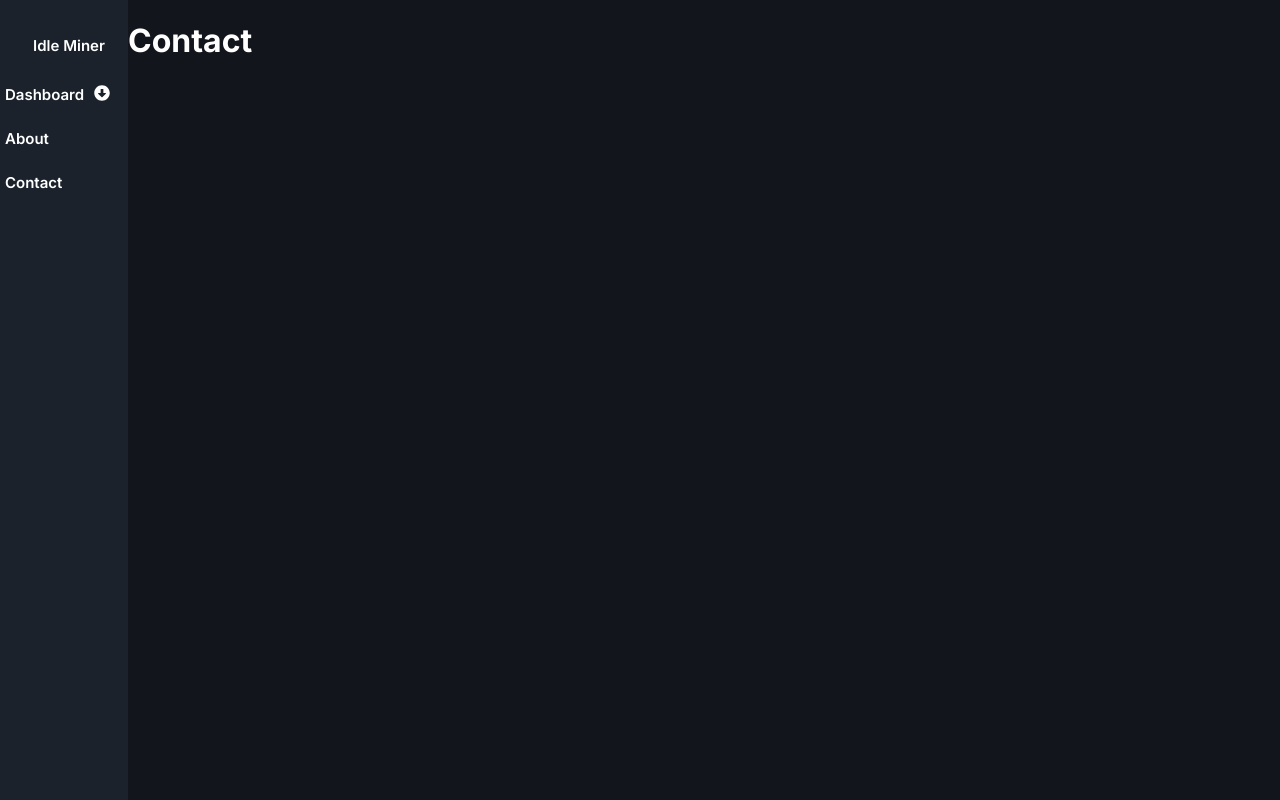
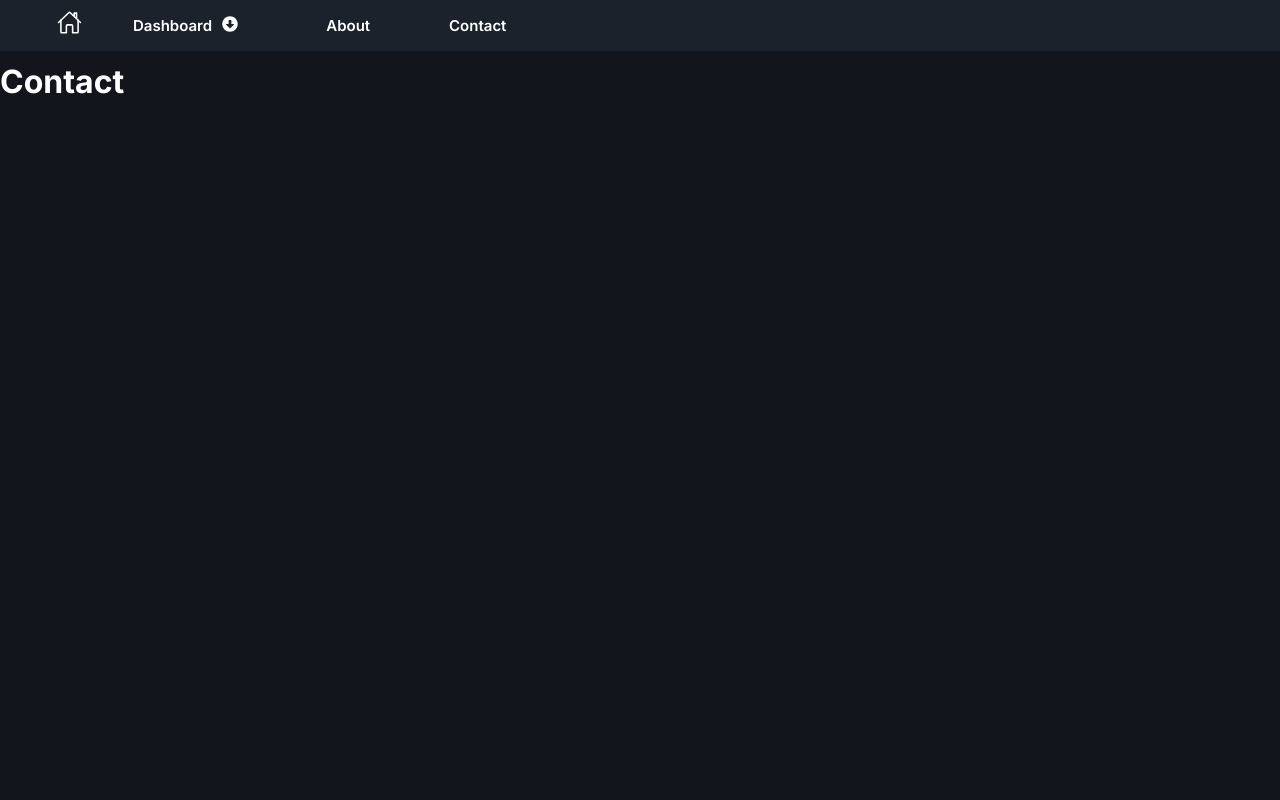
Before and after one commit to CSCairney/IMA, a Next.js app in the folder app/: page /contact in a window 1280 px wide. Built offline with nearby package versions, Linux system fonts and the light colour scheme.

Commit message:
Simple Nabar

```diff
--- a/app/src/app/globals.scss
+++ b/app/src/app/globals.scss
@@ -6,73 +6,6 @@
   --font-mono: ui-monospace, Menlo, Monaco, 'Cascadia Mono', 'Segoe UI Mono',
     'Roboto Mono', 'Oxygen Mono', 'Ubuntu Monospace', 'Source Code Pro',
     'Fira Mono', 'Droid Sans Mono', 'Courier New', monospace;
-
-  --foreground-rgb: 0, 0, 0;
-  --background-start-rgb: 214, 219, 220;
-  --background-end-rgb: 255, 255, 255;
-
-  --primary-glow: conic-gradient(
-    from 180deg at 50% 50%,
-    #16abff33 0deg,
-    #0885ff33 55deg,
-    #54d6ff33 120deg,
-    #0071ff33 160deg,
-    transparent 360deg
-  );
-  --secondary-glow: radial-gradient(
-    rgba(255, 255, 255, 1),
-    rgba(255, 255, 255, 0)
-  );
-
-  --tile-start-rgb: 239, 245, 249;
-  --tile-end-rgb: 228, 232, 233;
-  --tile-border: conic-gradient(
-    #00000080,
-    #00000040,
-    #00000030,
-    #00000020,
-    #00000010,
-    #00000010,
-    #00000080
-  );
-
-  --callout-rgb: 238, 240, 241;
-  --callout-border-rgb: 172, 175, 176;
-  --card-rgb: 180, 185, 188;
-  --card-border-rgb: 131, 134, 135;
-}
-
-@media (prefers-color-scheme: dark) {
-  :root {
-    --foreground-rgb: 255, 255, 255;
-    --background-start-rgb: 0, 0, 0;
-    --background-end-rgb: 0, 0, 0;
-
-    --primary-glow: radial-gradient(rgba(1, 65, 255, 0.4), rgba(1, 65, 255, 0));
-    --secondary-glow: linear-gradient(
-      to bottom right,
-      rgba(1, 65, 255, 0),
-      rgba(1, 65, 255, 0),
-      rgba(1, 65, 255, 0.3)
-    );
-
-    --tile-start-rgb: 2, 13, 46;
-    --tile-end-rgb: 2, 5, 19;
-    --tile-border: conic-gradient(
-      #ffffff80,
-      #ffffff40,
-      #ffffff30,
-      #ffffff20,
-      #ffffff10,
-      #ffffff10,
-      #ffffff80
-    );
-
-    --callout-rgb: 20, 20, 20;
-    --callout-border-rgb: 108, 108, 108;
-    --card-rgb: 100, 100, 100;
-    --card-border-rgb: 200, 200, 200;
-  }
 }
 
 * {
--- a/app/src/app/layout.module.scss
+++ b/app/src/app/layout.module.scss
@@ -1,20 +1,8 @@
 @use "src/styles/colors";
 
-.navigation {
-    position: fixed;
-    top: 0;
-    left: 0;
-    height: 100vh;
-    width: 10vw;
-    background-color: colors.$application-navigation-background;
+.application {
+  display: grid;
+  grid-template-rows: min-content 1fr;
+  background-color: colors.$application-background;
+  margin: 0 !important;
   }
-
-  .content {
-    position: fixed;
-    top: 0;
-    left: 10vw;
-    height: 100vh;
-    width: 90vw;
-    overflow-y: scroll;
-    background-color: colors.$application-background;
-  }
--- a/app/src/app/layout.tsx
+++ b/app/src/app/layout.tsx
@@ -15,15 +15,11 @@ export default function RootLayout({
 
   return (
     <html lang="en">
-      <body className={inter.className}>
-        <nav className={styles.navigation}>
-          <SideNav />
-        </nav>
-        <div className={styles.content}>
-          <Provider store={store}>
-            {children}
-          </Provider>
-        </div>
+      <body className={`${inter.className} ${styles.application}`} >
+            <SideNav />
+            <Provider store={store}>
+              {children}
+            </Provider>
       </body>
     </html>
   )
--- a/app/src/components/common/SideNav/NavLink/styles.module.scss
+++ b/app/src/components/common/SideNav/NavLink/styles.module.scss
@@ -4,17 +4,12 @@
     font-size: 15px;
     font-weight: 600;
     transition: color 0.3s ease-in-out;
+    margin:0;
     &:hover{
         color: red;
     }
     &--active{
         color: white;
-    }
-    @media (max-width: 768px){
-        font-size: 10px;
-    }
-    @media (max-width: 480px){
-        font-size: 5px;
     }
 }
 
--- a/app/src/components/common/SideNav/index.tsx
+++ b/app/src/components/common/SideNav/index.tsx
@@ -1,6 +1,7 @@
 import React from "react";
 import styles from "./styles.module.scss";
 import { NavbarLinks } from "./constants/links";
+import { IoHomeOutline } from "react-icons/io5";
 import Navlink from "./NavLink";
 import Link from "next/link";
 
@@ -9,7 +10,9 @@ const SideNav = () => {
     return (
         <div className={styles.sideNav}>
             <div className={styles.sideNav__branding}>
-                <Link className={styles.sideNav__brandingLink} href="/">Idle Miner</Link>
+                <Link className={styles.sideNav__brandingLink} href="/">
+                    <IoHomeOutline className={styles.sideNav__brandingIcon} />
+                </Link>
             </div>
             <div className={styles.sideNav__links}>
                 {NavbarLinks.links.map((link, index) => (
--- a/app/src/components/common/SideNav/styles.module.scss
+++ b/app/src/components/common/SideNav/styles.module.scss
@@ -1,12 +1,14 @@
+@use "src/styles/colors";
+
 .sideNav{
-    background-color: inherit;
+    background-color: colors.$application-navigation-background;
     color: white;
     height: 100%;
-    width: 10vw;
+    width: 100%;
     border-right: white 1px solid;
     padding: 5px;
     display: grid;
-    grid-template-rows: 10% 90%;
+    grid-template-columns: 10% 90%;
     &__branding{
         display: grid;
         grid-template-rows: 100%;
@@ -16,7 +18,7 @@
     &__brandingLink{
         text-decoration: none;
         color: inherit;
-        font-size: 15px;
+        font-size: 25px;
         font-weight: 600;
         transition: color 0.3s ease-in-out;
         &:hover{
@@ -25,17 +27,11 @@
         &--active{
             color: white;
         }
-        @media (max-width: 768px){
-            font-size: 10px;
-        }
-        @media (max-width: 480px){
-            font-size: 5px;
-        }
     }
     &__links{
         display: flex;
-        flex-direction: column;
-        align-items: flex-start;
+        flex-direction: row;
+        align-items: center;
         justify-content: flex-start;
         gap: 25px;
         height: 100%;
```
